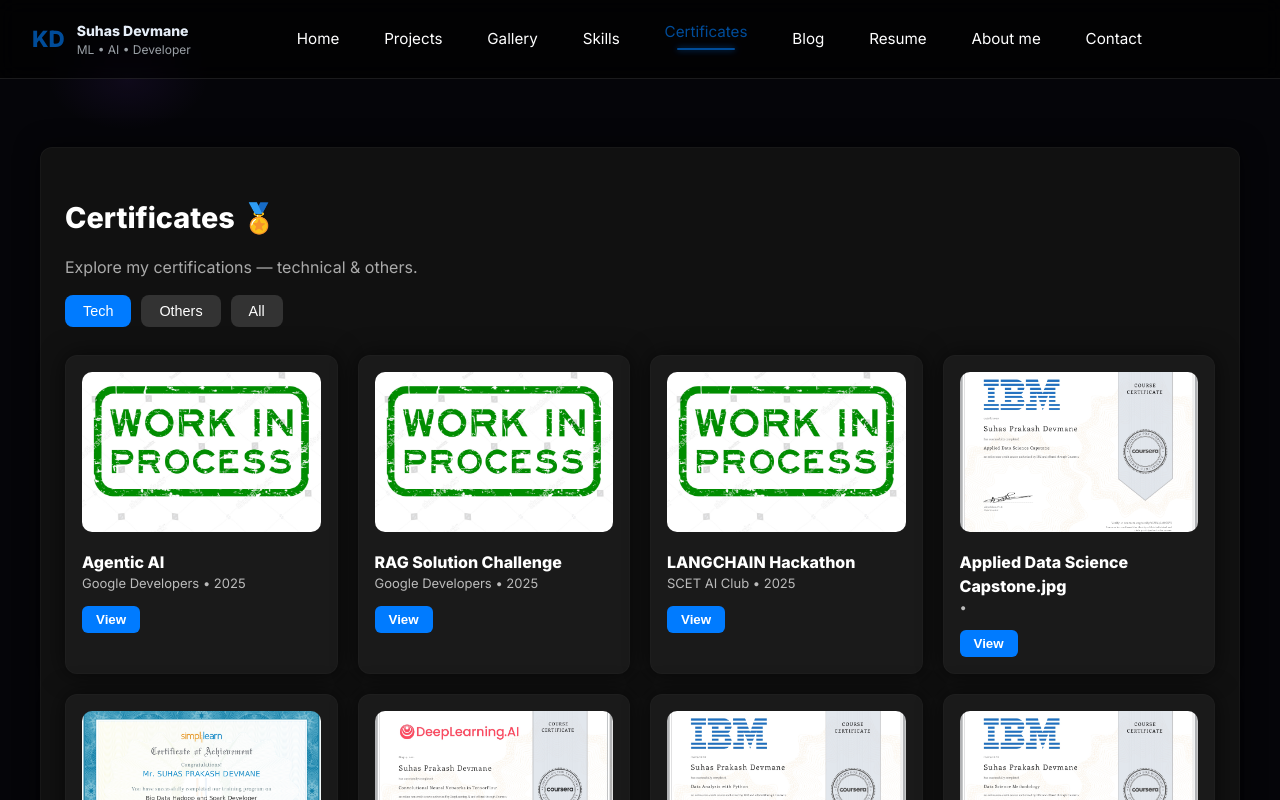
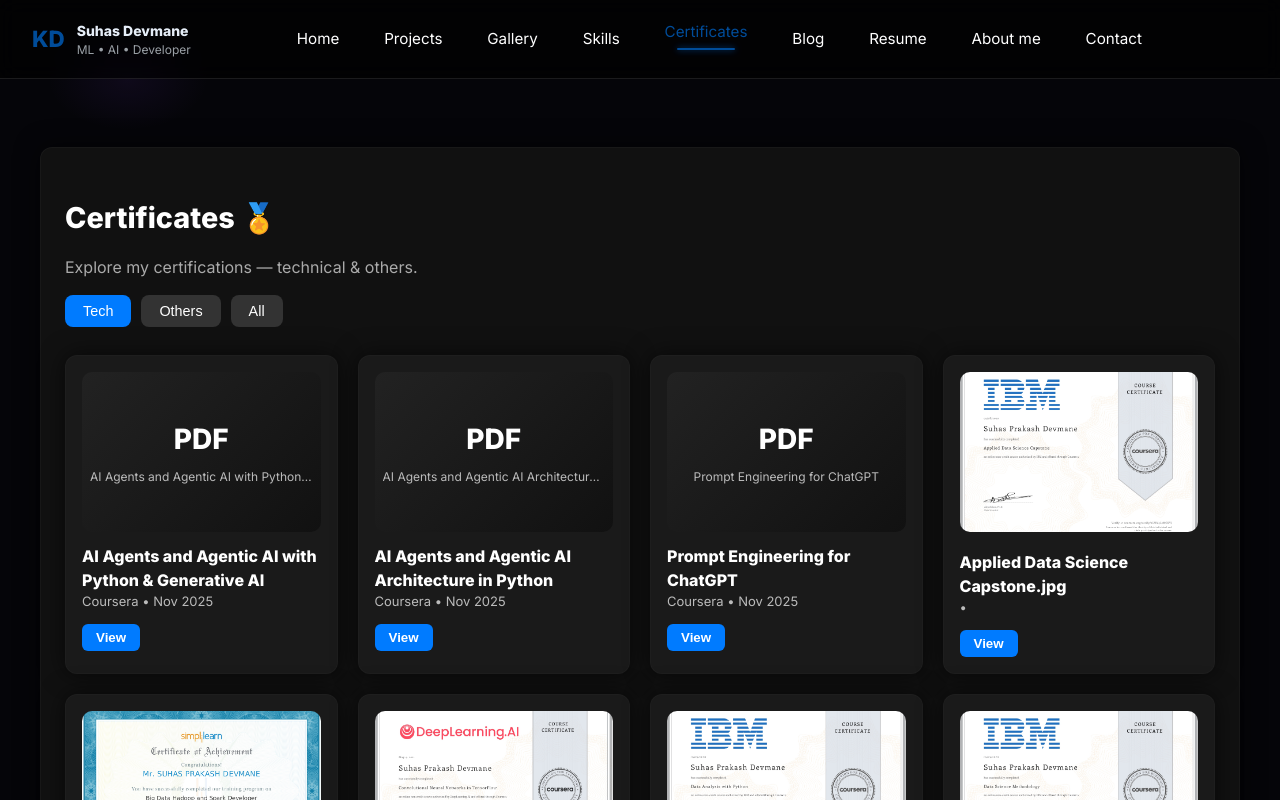
Before and after one commit to suhasdevmane/MyPortfolio-, a React (Vite) app: page /certificates in a window 1280 px wide. Shown: the top 800 px of the page. Built offline with nearby package versions, Linux system fonts and the light colour scheme; the HTML template or start-up script is replaced by a standard one.

Commit message:
feat(certificates): add recent Coursera AI certificates (Nov 2025)

```diff
--- a/src/pages/Certificates.jsx
+++ b/src/pages/Certificates.jsx
@@ -47,25 +47,25 @@
 const CERTS = {
   tech: [
     {
-      title: "Agentic AI",
-      org: "Google Developers",
-      date: "2025",
-      img: "/certs/in-progress.jpg",
-      link: "/certs/in-progress.jpg",
+      title: "AI Agents and Agentic AI with Python & Generative AI",
+      org: "Coursera",
+      date: "Nov 2025",
+      img: "/certs/Coursera FVND9WOVPW2E.pdf",
+      link: "/certs/Coursera FVND9WOVPW2E.pdf",
     },
     {
-      title: "RAG Solution Challenge",
-      org: "Google Developers",
-      date: "2025",
-      img: "/certs/in-progress.jpg",
-      link: "/certs/in-progress.jpg",
+      title: "AI Agents and Agentic AI Architecture in Python",
+      org: "Coursera",
+      date: "Nov 2025",
+      img: "/certs/Coursera MNQUTWJ01RP2.pdf",
+      link: "/certs/Coursera MNQUTWJ01RP2.pdf",
     },
     {
-      title: "LANGCHAIN Hackathon",
-      org: "SCET AI Club",
-      date: "2025",
-      img: "/certs/in-progress.jpg",
-      link: "/certs/in-progress.jpg",
+      title: "Prompt Engineering for ChatGPT",
+      org: "Coursera",
+      date: "Nov 2025",
+      img: "/certs/Coursera QGZE1A73YN3W.pdf",
+      link: "/certs/Coursera QGZE1A73YN3W.pdf",
     },
     // include the PDF certificates in tech as well (optional):
     ...allCerts,
```
